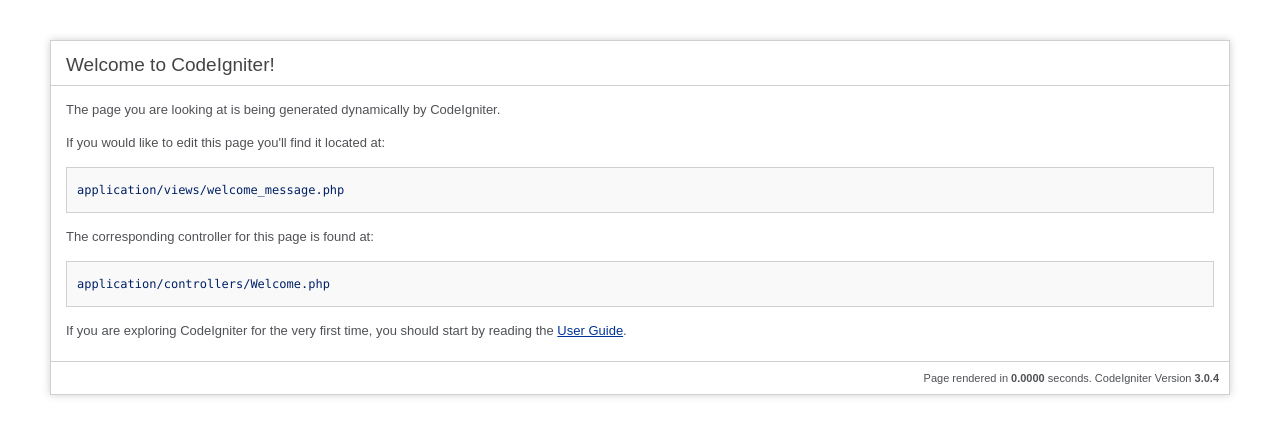
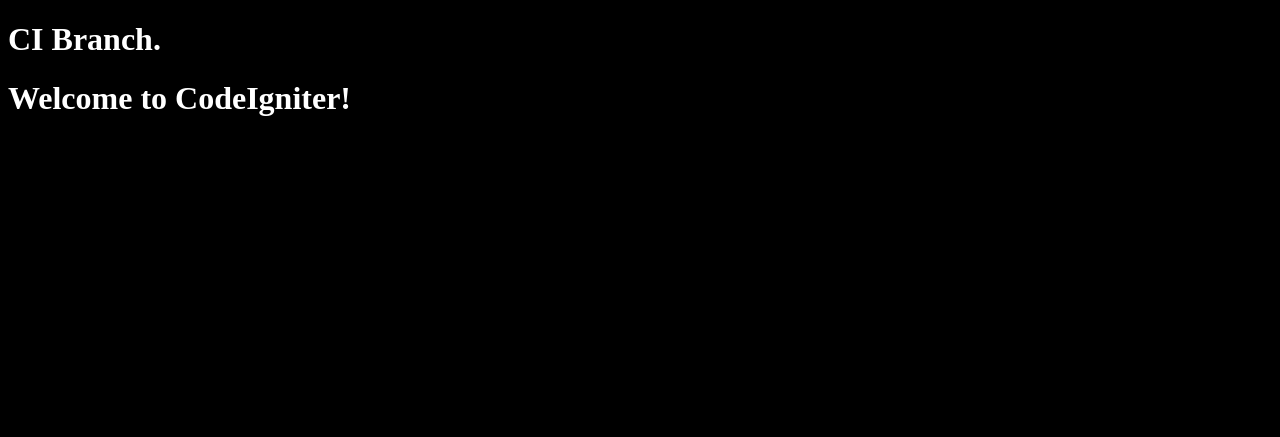
Before and after one commit to John-Go/test_api, a CodeIgniter app: page /database/ in a window 1280 px wide. Shown: the top 437 px of the page. Run offline with CodeIgniter, Linux system fonts and the light colour scheme.

Commit message:
View edit

```diff
--- a/application/views/welcome_message.php
+++ b/application/views/welcome_message.php
@@ -5,84 +5,12 @@ defined('BASEPATH') OR exit('No direct script access allowed');
 <head>
 	<meta charset="utf-8">
 	<title>Welcome to CodeIgniter</title>
+</head>
+<body style="background-color: black;">
 
-	<style type="text/css">
-
-	::selection { background-color: #E13300; color: white; }
-	::-moz-selection { background-color: #E13300; color: white; }
-
-	body {
-		background-color: #fff;
-		margin: 40px;
-		font: 13px/20px normal Helvetica, Arial, sans-serif;
-		color: #4F5155;
-	}
-
-	a {
-		color: #003399;
-		background-color: transparent;
-		font-weight: normal;
-	}
-
-	h1 {
-		color: #444;
-		background-color: transparent;
-		border-bottom: 1px solid #D0D0D0;
-		font-size: 19px;
-		font-weight: normal;
-		margin: 0 0 14px 0;
-		padding: 14px 15px 10px 15px;
-	}
-
-	code {
-		font-family: Consolas, Monaco, Courier New, Courier, monospace;
-		font-size: 12px;
-		background-color: #f9f9f9;
-		border: 1px solid #D0D0D0;
-		color: #002166;
-		display: block;
-		margin: 14px 0 14px 0;
-		padding: 12px 10px 12px 10px;
-	}
-
-	#body {
-		margin: 0 15px 0 15px;
-	}
-
-	p.footer {
-		text-align: right;
-		font-size: 11px;
-		border-top: 1px solid #D0D0D0;
-		line-height: 32px;
-		padding: 0 10px 0 10px;
-		margin: 20px 0 0 0;
-	}
-
-	#container {
-		margin: 10px;
-		border: 1px solid #D0D0D0;
-		box-shadow: 0 0 8px #D0D0D0;
-	}
-	</style>
-</head>
-<body>
-
-<div id="container">
+<div id="container" style="color:#fff;">
+	<h1>CI Branch.</h1>
 	<h1>Welcome to CodeIgniter!</h1>
-
-	<div id="body">
-		<p>The page you are looking at is being generated dynamically by CodeIgniter.</p>
-
-		<p>If you would like to edit this page you'll find it located at:</p>
-		<code>application/views/welcome_message.php</code>
-
-		<p>The corresponding controller for this page is found at:</p>
-		<code>application/controllers/Welcome.php</code>
-
-		<p>If you are exploring CodeIgniter for the very first time, you should start by reading the <a href="user_guide/">User Guide</a>.</p>
-	</div>
-
-	<p class="footer">Page rendered in <strong>{elapsed_time}</strong> seconds. <?php echo  (ENVIRONMENT === 'development') ?  'CodeIgniter Version <strong>' . CI_VERSION . '</strong>' : '' ?></p>
 </div>
 
 </body>
```
